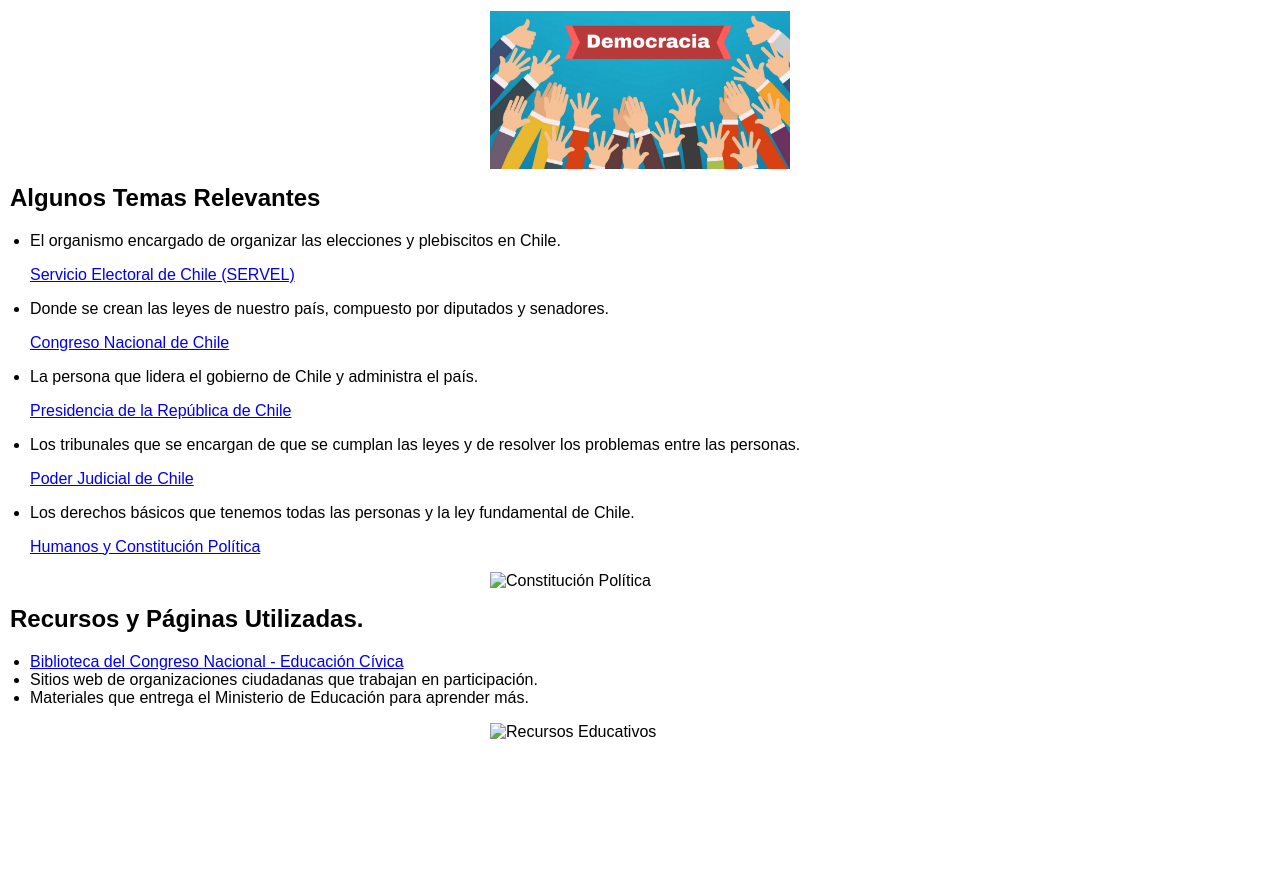
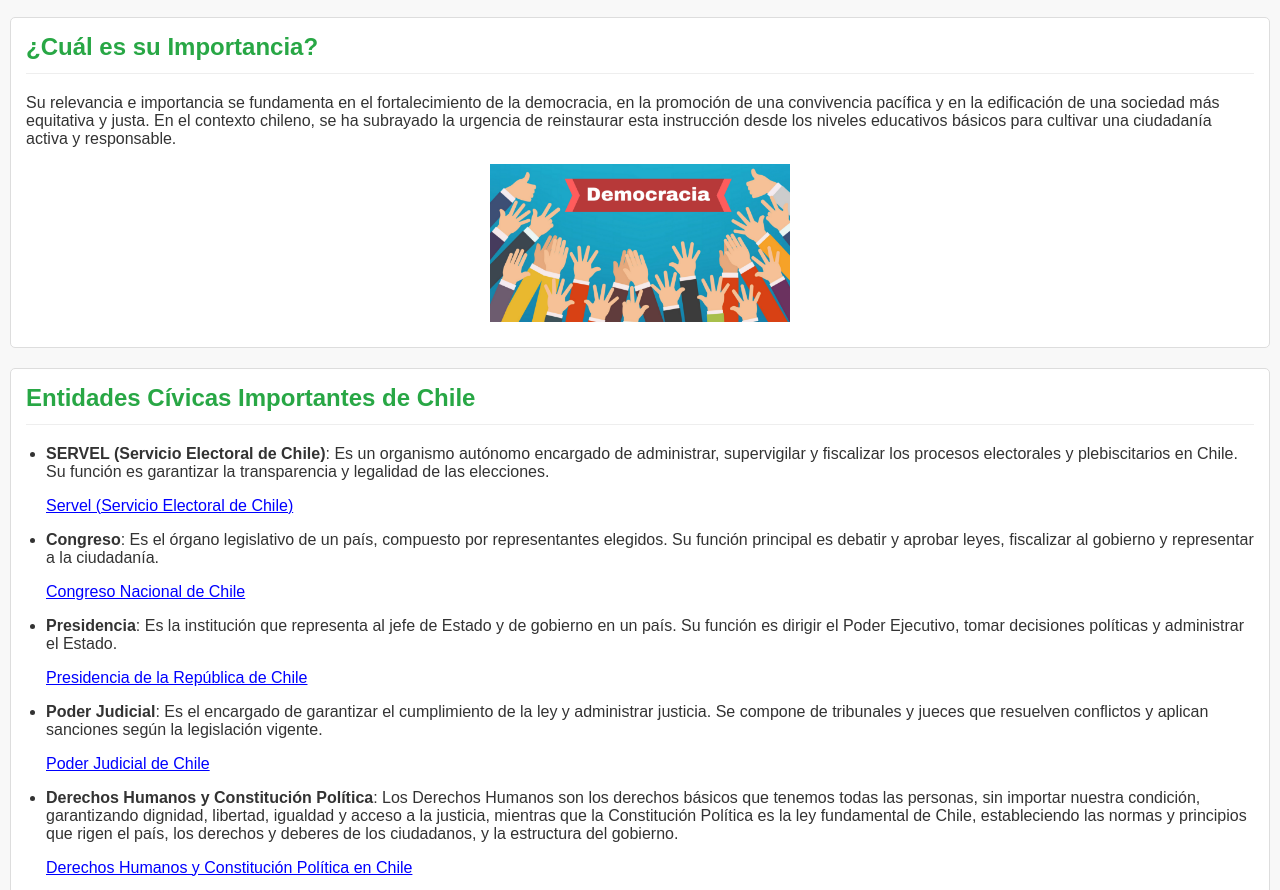
Before and after one commit to Ewniah/Bryan_Alegria_Eva1, a plain HTML site: page index.html in a window 1280 px wide. Shown: the part 517-1407 px from the top of the page. Before the commit the page ends 1293 px from the top, so only its background shows below. Drawn offline with Linux system fonts and the light colour scheme; files whose address does not match are found by name.

Commit message:
Página final y archivos actualizados

```diff
--- a/colores_index.css
+++ b/colores_index.css
@@ -1,13 +1,60 @@
 body {
     font-family: sans-serif;
     margin: 10px;
-    background-color: #ffffff; /* Fondo blanco */
-    color: #000000; /* Texto negro */
+    background-color: #f8f8f8; /* Un fondo gris claro */
+    color: #333; /* Texto principal gris oscuro */
 }
 
 header {
     text-align: center;
-    margin-bottom: 15px;
+    padding: 1em 0;
+    margin-bottom: 20px;
+    border-bottom: 2px solid #ccc; /* Línea debajo del encabezado */
+}
+
+header h1 {
+    color: #007bff; /* Título principal azul */
+    font-size: 2em; /* Tamaño de fuente más grande */
+}
+
+main {
+    padding: 10px 0;
+}
+
+article, section {
+    margin-bottom: 20px;
+    padding: 15px;
+    background-color: #fff; /* Fondo blanco para las secciones/artículos */
+    border: 1px solid #ddd; /* Borde sutil */
+    border-radius: 5px; /* Bordes redondeados */
+}
+
+article h2, section h2 {
+    color: #28a745; /* Títulos de sección/artículo verdes */
+    margin-top: 0;
+    border-bottom: 1px solid #eee; /* Línea debajo de los títulos */
+    padding-bottom: 0.5em;
+}
+
+article img, section img {
+    max-width: 100%;
+    height: auto;
+    display: block;
+    margin: 10px auto;
+}
+
+article ul, section ul {
+    list-style: disc;
+    padding-left: 20px;
+}
+
+article ul li, section ul li {
+    margin-bottom: 10px;
+}
+
+article ul li a, section ul li a {
+    color: #0000ff;
+    text-decoration: underline;
 }
 
 #navegacion {
@@ -18,37 +65,16 @@ header {
     list-style: none;
     padding: 0;
     margin: 0;
+    text-align: center; /* Centrar la navegación */
 }
 
 #navegacion ul li {
-    margin-bottom: 5px;
+    display: inline; /* Mostrar los elementos de la lista en línea */
+    margin: 0 10px; /* Espacio entre los elementos de la lista */
 }
 
-#navegacion a {
-    text-decoration: underline;
-    color: #0000ff; /* Enlaces azules */
+#navegacion ul li a {
+    text-decoration: none;
+    color: #007bff;
+    font-weight: bold; /* Enlaces de navegación en negrita */
 }
-
-main {
-    padding: 10px 0;
-}
-
-section {
-    margin-bottom: 15px;
-}
-
-section h2 {
-    margin-top: 0;
-}
-
-section img {
-    max-width: 100%;
-    height: auto;
-    display: block;
-    margin: 5px auto;
-}
-
-section ul {
-    list-style: disc;
-    padding-left: 20px;
-}
--- a/index.html
+++ b/index.html
@@ -11,53 +11,62 @@
         <h1>La Educación Cívica en Chile.</h1>
     </header>
     <main>
-        <section id="que-es">
+        <article id="que-es">
             <h2>¿Qué es la Educación Cívica en Chile?</h2>
-            <p>La formación o educación cívica en Chile tiene como propósito cultivar ciudadanos informados y dedicados a los valores, principios y normas que fundamentan una democracia. Se pretende instruir sobre los derechos humanos, la valoración de la diversidad y la relevancia de involucrarse en decisiones grupales. Asimismo, se aspira a estimular el pensamiento crítico y la habilidad para examinar asuntos sociales y políticos. </p>
-            <img src="C:\Users\tallerespa\Desktop\Bryan_Alegria_Eva1\Imagenes\participacion_ciudadana.jpg" alt="Participación Ciudadana" width="300">
-        </section>
+            <p>La formación o educación cívica en Chile tiene como propósito cultivar ciudadanos informados y dedicados a los valores, principios y normas que fundamentan una democracia. Se pretende instruir sobre los derechos humanos, la valoración de la diversidad y la relevancia de involucrarse en decisiones grupales. Asimismo, se aspira a estimular el pensamiento crítico y la habilidad para examinar asuntos sociales y políticos.</p>
+            <img src="imagenes/participacion_ciudadana.jpg" alt="Participación Ciudadana" width="300">
+        </article>
 
-        <section id="importancia">
+        <article id="importancia">
             <h2>¿Cuál es su Importancia?</h2>
-            <p>Su relevancia e importancia se fundamenta en el fortalecimiento de la democracia, en la promoción de una convivencia pacífica y en la edificación de una sociedad más equitativa y justa. En el contexto chileno, se ha subrayado la urgencia de reinstaurar esta instrucción desde los niveles educativos básicos para cultivar una ciudadanía activa y responsable. </p>
-            <img src="C:\Users\tallerespa\Desktop\Bryan_Alegria_Eva1\Imagenes\Democracia.png" alt="Democracia" width="300">
-        </section>
+            <p>Su relevancia e importancia se fundamenta en el fortalecimiento de la democracia, en la promoción de una convivencia pacífica y en la edificación de una sociedad más equitativa y justa. En el contexto chileno, se ha subrayado la urgencia de reinstaurar esta instrucción desde los niveles educativos básicos para cultivar una ciudadanía activa y responsable.</p>
+            <img src="imagenes/Democracia.png" alt="Democracia" width="300">
+        </article>
 
         <section id="temas">
-            <h2>Algunos Temas Relevantes</h2>
+            <h2>Entidades Cívicas Importantes de Chile</h2>
             <ul>
                 <li>
-                    <p>El organismo encargado de organizar las elecciones y plebiscitos en Chile.</p>
-                    <a href="https://www.servel.cl/" target="_blank">Servicio Electoral de Chile (SERVEL)</a>
+                    <p>
+                        <b>SERVEL (Servicio Electoral de Chile)</b>: Es un organismo autónomo encargado de administrar, supervigilar y fiscalizar los procesos electorales y plebiscitarios en Chile. Su función es garantizar la transparencia y legalidad de las elecciones.
+                    </p>
+                    <a href="https://www.servel.cl/" target="_blank">Servel (Servicio Electoral de Chile)</a>
                 </li>
                 <li>
-                    <p>Donde se crean las leyes de nuestro país, compuesto por diputados y senadores.</p>
+                    <p>
+                        <b>Congreso</b>: Es el órgano legislativo de un país, compuesto por representantes elegidos. Su función principal es debatir y aprobar leyes, fiscalizar al gobierno y representar a la ciudadanía.
+                    </p>
                     <a href="https://www.congreso.cl/" target="_blank">Congreso Nacional de Chile</a>
                 </li>
                 <li>
-                    <p>La persona que lidera el gobierno de Chile y administra el país.</p>
+                    <p><b>Presidencia</b>: Es la institución que representa al jefe de Estado y de gobierno en un país. Su función es dirigir el Poder Ejecutivo, tomar decisiones políticas y administrar el Estado.</p>
                     <a href="https://www.presidencia.cl/" target="_blank">Presidencia de la República de Chile</a>
                 </li>
                 <li>
-                    <p>Los tribunales que se encargan de que se cumplan las leyes y de resolver los problemas entre las personas.</p>
+                    <p>
+                        <b>Poder Judicial</b>: Es el encargado de garantizar el cumplimiento de la ley y administrar justicia. Se compone de tribunales y jueces que resuelven conflictos y aplican sanciones según la legislación vigente.
+                    </p>
                     <a href="https://www.poderjudicial.cl/" target="_blank">Poder Judicial de Chile</a>
                 </li>
                 <li>
-                    <p>Los derechos básicos que tenemos todas las personas y la ley fundamental de Chile.</p>
-                    <a href="https://www.bcn.cl/formacioncivica/detalle_guia?h=10221.3/45660" target="_blank">Humanos y Constitución Política</a>
+                    <p>
+                        <b>Derechos Humanos y Constitución Política</b>: Los Derechos Humanos son los derechos básicos que tenemos todas las personas, sin importar nuestra condición, garantizando dignidad, libertad, igualdad y acceso a la justicia, mientras que la Constitución Política es la ley fundamental de Chile, estableciendo las normas y principios que rigen el país, los derechos y deberes de los ciudadanos, y la estructura del gobierno.
+                    </p>
+                    <a href="https://www.bcn.cl/formacioncivica/detalle_guia?h=10221.3/45660" target="_blank">Derechos Humanos y Constitución Política en Chile</a>
                 </li>
             </ul>
-            <img src="imagenes/constitucion.jpg" alt="Constitución Política" width="300">
+            <img src="C:\Users\tallerespa\Desktop\Bryan_Alegria_Eva1\Imagenes\Constitución.jpg" alt="Constitución Política" width="300">
         </section>
 
         <section id="recursos">
             <h2>Recursos y Páginas Utilizadas.</h2>
             <ul>
-                <li><a href="https://bibliotecadelcongreso.cl/extensiones/educacion-civica/" target="_blank">Biblioteca del Congreso Nacional - Educación Cívica</a></li>
-                <li>Sitios web de organizaciones ciudadanas que trabajan en participación.</li>
-                <li>Materiales que entrega el Ministerio de Educación para aprender más.</li>
+                <li><a href="https://bibliotecadelcongreso.cl/extensiones/educacion-civica/" target="_blank">Educación cívica de la biblioteca nacional.</a></li>
+                <li><a href="https://www.reescribirtextos.net/" target="_blank">Página utilizada para reescribir formalmente textos debido a la poca redacción del creador de la página.</a></li>
+                <li><a href="https://www.bcn.cl/formacioncivica/detalle_guia?h=10221.3/45660" target="_blank">Guía de educación cívica en Chile.</a></li>
+                <li><a href="https://www.redalyc.org/journal/459/45959310004/html/" target="_blank">Constitución de Chile</a></li>
             </ul>
-            <img src="imagenes/recursos.jpg" alt="Recursos Educativos" width="300">
+            <img src="C:\Users\tallerespa\Desktop\Bryan_Alegria_Eva1\Imagenes\Recursos.png" alt="Recursos Educativos" width="300">
         </section>
     </main>
 </body>
```
Also changed, not shown: Imagenes/Constitución.jpg (added), Imagenes/Recursos.png (added).
